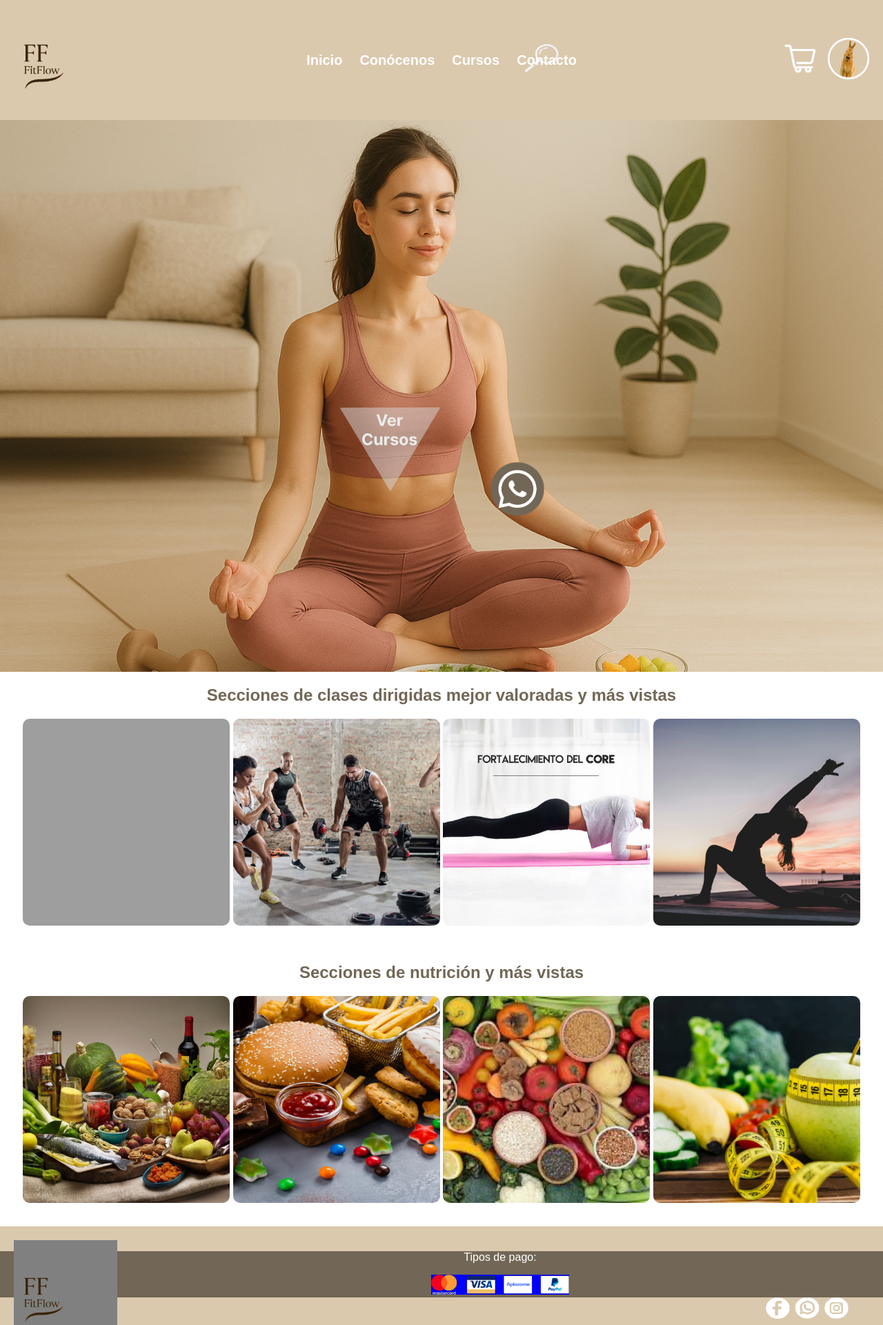
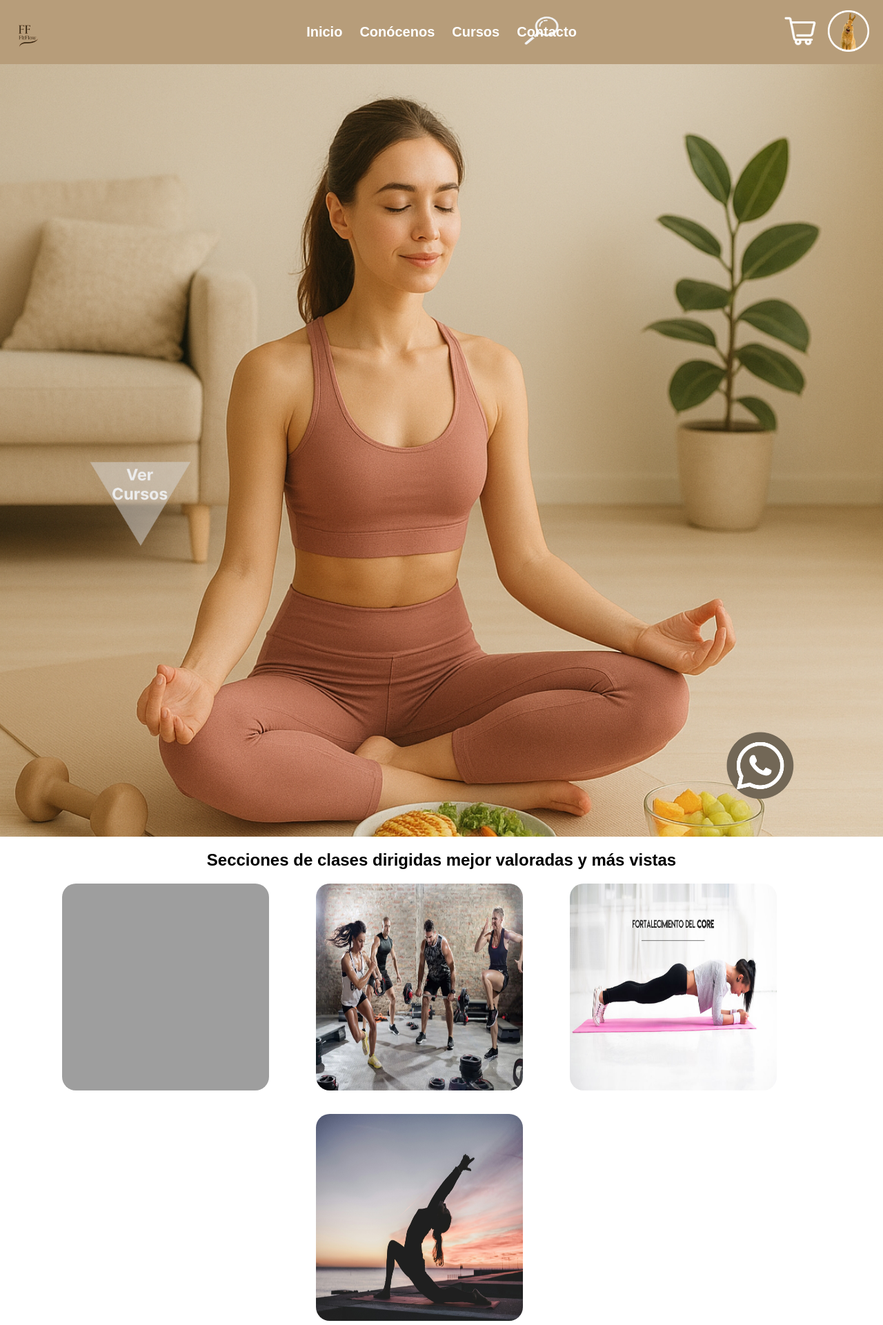
Before and after one commit to PI-Carlos-Nadia/PI, a PHP site: page / in a window 1280 px wide. Shown: the top 1921 px of the page at 69% size. Run offline with PHP 8.4, Linux system fonts and the light colour scheme; grey boxes are pictures that could not be loaded.

Commit message:
Primera versión del frontend de la página principal acabada

```diff
--- a/frontend/index.html
+++ b/frontend/index.html
@@ -61,9 +61,7 @@
 
     <!-- PIE -->
     <footer>
-      <div class="nav-logo">
-        <img src="img/Logo2.png" alt="Logo" />
-      </div>
+
       <div class="pago">
         <p>Tipos de pago:</p>
         <img src="img/tipopagos.png" />
@@ -71,9 +69,13 @@
       <div class="redes">
         <img src="img/redes_social.gif" />
       </div>
+         <div class="nav-logo">
+        <img src="img/Logo2.png" alt="Logo" />
+      </div>
       <div class="derechos">
         <p>© 2025 FitFlow. Todos los derechos reservados.</p>
       </div>
+
     </footer>
   </body>
 </html>
--- a/frontend/styles.css
+++ b/frontend/styles.css
@@ -2,6 +2,23 @@ body {
   margin: 0;
   padding: 0;
   font-family: Arial, sans-serif;
+}
+.imagen {
+  width: 100%;
+  height: 140vh;
+  background: url("img/HEADPANTALLA.png") no-repeat center center;
+  background-size: cover;
+  display: flex;
+  align-items: center;
+  justify-content: center;
+  position: relative;
+  overflow: hidden;
+}
+
+.imagen .contenido {
+  position: relative;
+  width: 100%;
+  height: 100%;
 }
 
 /*CABECERA / NAVEGACIÓN*/
@@ -10,17 +27,16 @@ nav {
   display: flex;
   align-items: center;
   justify-content: space-between;
-  background: #dbc9ae;
+  background: #B79D7A;
   padding: 10px 20px;
 }
 
 .nav-logo img {
-  width: 150px;
+  width: 10%;
+ display: flex;
+ overflow: hidden;
 }
 
-.nav-logo {
-  z-index: 2;
-}
 
 .nav-links {
   list-style: none;
@@ -73,22 +89,7 @@ nav {
   /*text-shadow: 2px 2px 5px rgba(0,0,0,0.7);*/
 }
 
-.imagen {
-  width: 100%;
-  height: 100vh;
-  background: url("img/HEADPANTALLA.png") no-repeat center center;
-  background-size: cover;
-  display: flex;
-  align-items: center;
-  justify-content: center;
-  position: relative;
-}
 
-.imagen .contenido {
-  position: relative;
-  width: 300px;
-  height: 200px;
-}
 
 .icono-triangulo {
   position: absolute;
@@ -97,14 +98,16 @@ nav {
   transform: translateY(-50%);
   width: 150px;
   height: auto;
+  margin-left: 10%;
 }
 
 .icono-whatsapp {
   position: absolute;
   right: 0;
   bottom: 0;
-  width: 80px;
+  width: 100px;
   height: auto;
+  margin: 10%;
 }
 
 /*CONTENIDO*/
@@ -116,32 +119,24 @@ nav {
   flex: left;
   width: 300px;
   height: 300px;
-  object-fit: cover; /*para que no se vea distorsionadas las imágenes*/
-  border-radius: 10px;
+  object-fit:fill; /*para que no se vea distorsionadas las imágenes*/
+  margin-right: 5%;
+  border-radius: 20px;
   margin-bottom: 30px;
 }
 
 .seccion .secciones h2 {
-  color: #726756;
+  color: #000000;
 }
 
 /*PIE*/
 footer {
-  background-color: #dbc9ae;
+  background-color: #B79D7A;
   padding: 20px 0;
   overflow: hidden;
+
 }
 
-footer .nav-logo {
-  background-color: gray;
-  float: left;
-  margin-left: 20px;
-}
-
-footer .nav-logo img {
-  width: 150px;
-  height: 150px;
-}
 
 footer .redes {
   float: right;
@@ -149,8 +144,8 @@ footer .redes {
 }
 
 footer .redes img {
-  width: 120px;
-  height: 120px;
+  width: 150px;
+  height: 150px;
   margin-right: 30px;
 }
 
@@ -163,13 +158,13 @@ footer .derechos {
 }
 
 footer .pago {
-  background-color: #726756;
-  text-align: center;
+  background-color: #B79D7A;
+  text-align-last: center;
   color: white;
 }
 
 footer .pago img {
-  background-color: blue;
+
   margin: 0 auto;
   width: 200px;
   height: auto;
```
